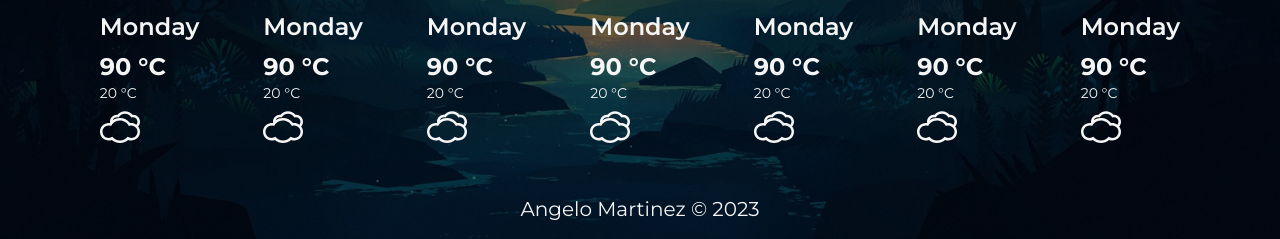
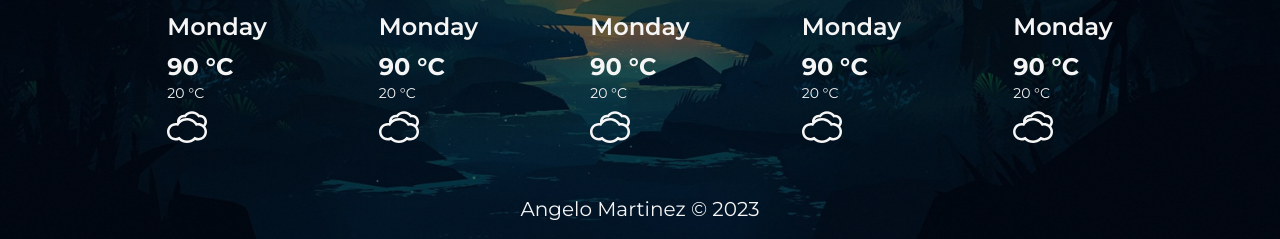
Before and after one commit to AngeloDiMortimer/weather-app, a plain HTML site: page index.html in a window 1280 px wide. Shown: the part 671-910 px from the top of the page. Drawn offline with Linux system fonts and the light colour scheme; files whose address does not match are found by name.

```diff
--- a/index.html
+++ b/index.html
@@ -84,7 +84,7 @@
     <div class="forecast flex flex-col items-center px-6 md:px-20">
       <div class="title flex flex-col text-4xl leading-6 border-solid border-b-2 border-white
       font-semibold items-center pb-5 my-7">Forecast</div>
-      <div class="forecast-container flex flex-col gap-5 md:flex-row md:gap-16">
+      <div class="forecast-container flex flex-col gap-5 md:flex-row md:gap-28">
 
         <div class="forecast-item flex flex-row gap-16 md:flex-col md:gap-0" id="item-1">
 
@@ -153,31 +153,6 @@
         </div>
         </div>
 
-        <div class="forecast-item flex flex-row gap-16 md:flex-col md:gap-0" id="item-6">
-          <div class="forecast-day mb-2 text-2xl font-semibold">Monday</div>
-
-          <div class="forecast-temperature">
-            <div class="temp-high text-2xl font-bold">90 °C</div>
-            <div class="temp-low text-sm">20 °C</div>
-          </div>
-
-          <div class="forecast-icon w-10">
-            <img src="./images/SVG/cloudy.svg" alt="">
-        </div>
-        </div>
-
-        <div class="forecast-item flex flex-row gap-16 md:flex-col md:gap-0" id="item-7">
-          <div class="forecast-day mb-2 text-2xl font-semibold">Monday</div>
-
-          <div class="forecast-temperature">
-            <div class="temp-high text-2xl font-bold">90 °C</div>
-            <div class="temp-low text-sm">20 °C</div>
-          </div>
-
-          <div class="forecast-icon w-10">
-            <img src="./images/SVG/cloudy.svg" alt="">
-        </div>
-        </div>
 
       </div>
     </div>
```
Also changed, not shown: bundle.js (+13 -3 lines).
